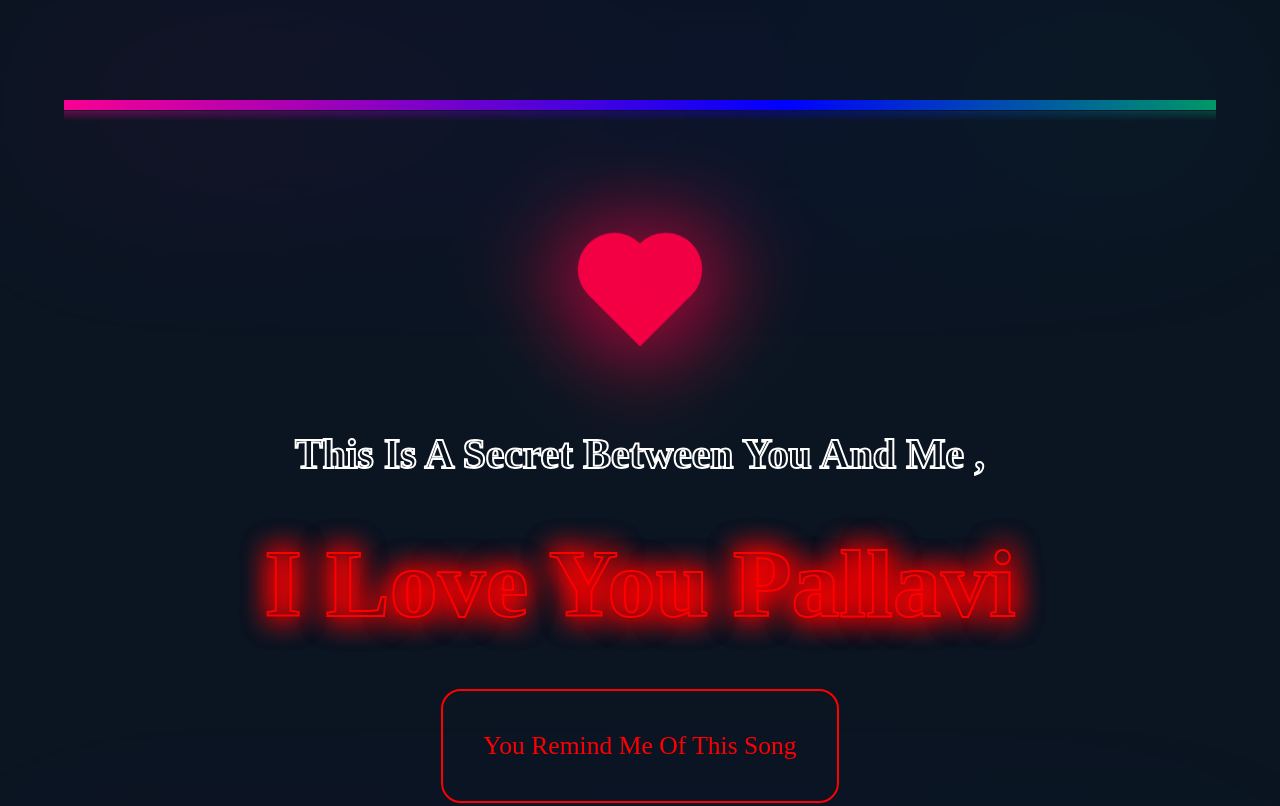
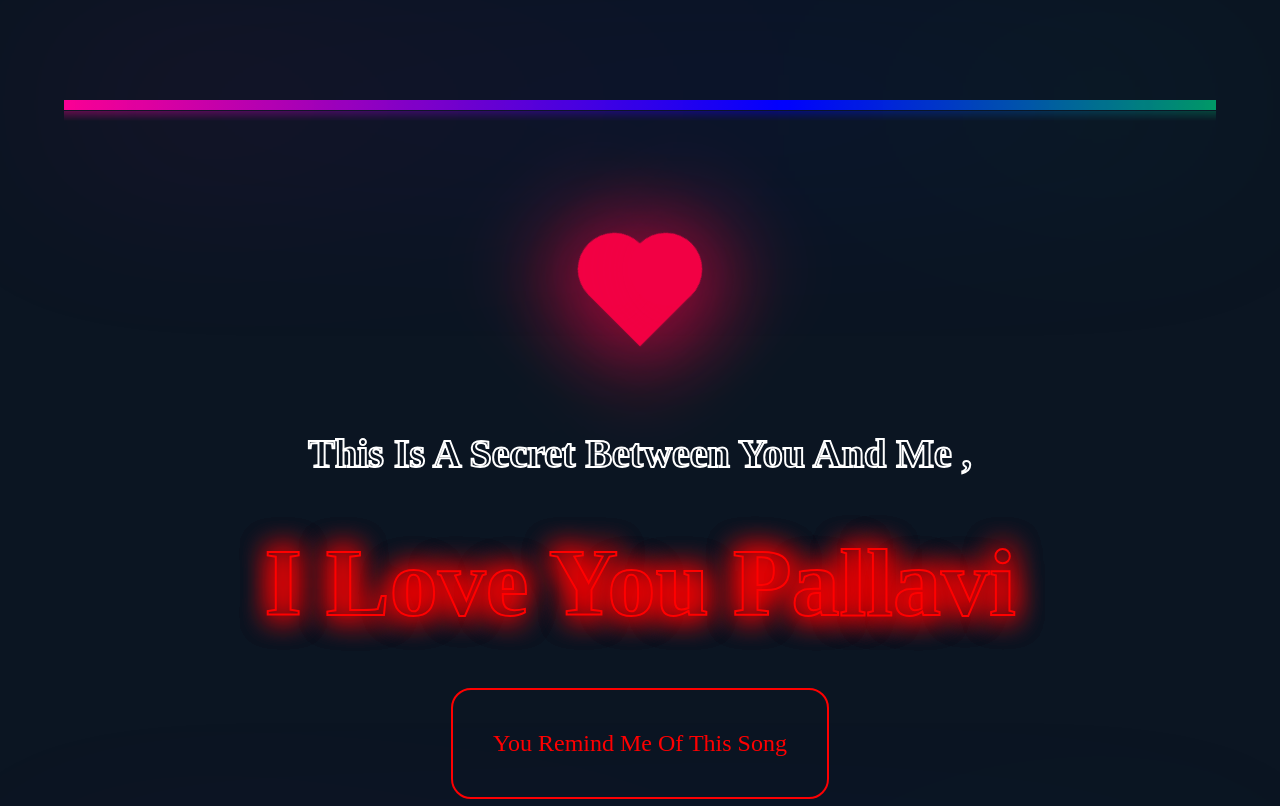
Before and after one commit to UnknownUserdi/hshshs, a plain HTML site: page index.html in a window 1280 px wide. Shown: the top 806 px of the page. Drawn offline with Linux system fonts and the light colour scheme.

Commit message:
Update index.html

```diff
--- a/index.html
+++ b/index.html
@@ -77,7 +77,7 @@
       h1 {
         padding: 0;
         margin: 0;
-        font-size: 2.6em;
+        font-size: 2.5em;
         color: #fff;
         -webkit-text-fill-color: transparent;
         -webkit-text-stroke-width: 2px;
@@ -146,7 +146,7 @@
       .button {
         padding: 40px 40px;
         border-radius: 20px;
-        font-size: 1.6em;
+        font-size: 1.5em;
         background: #0b1522;
         color: red;
         border: 2px solid red;
```
